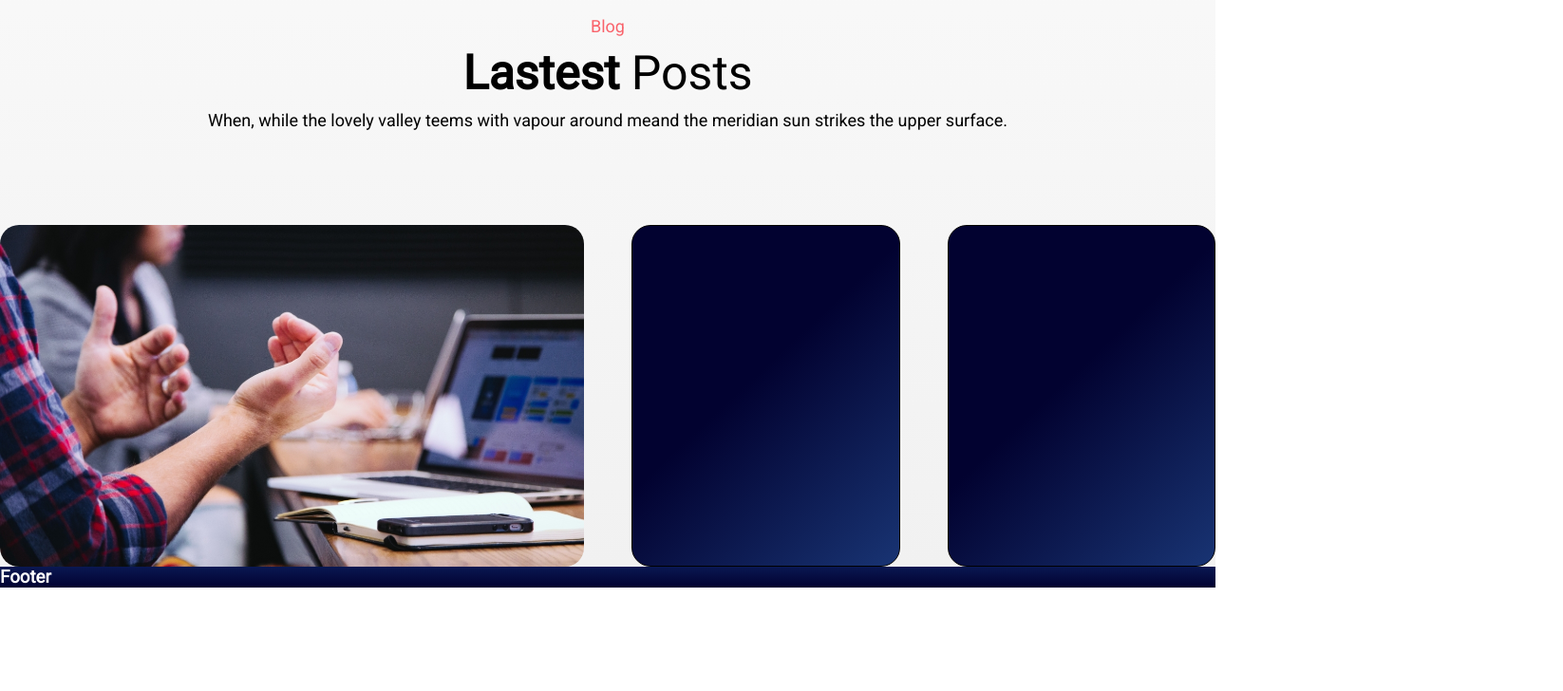
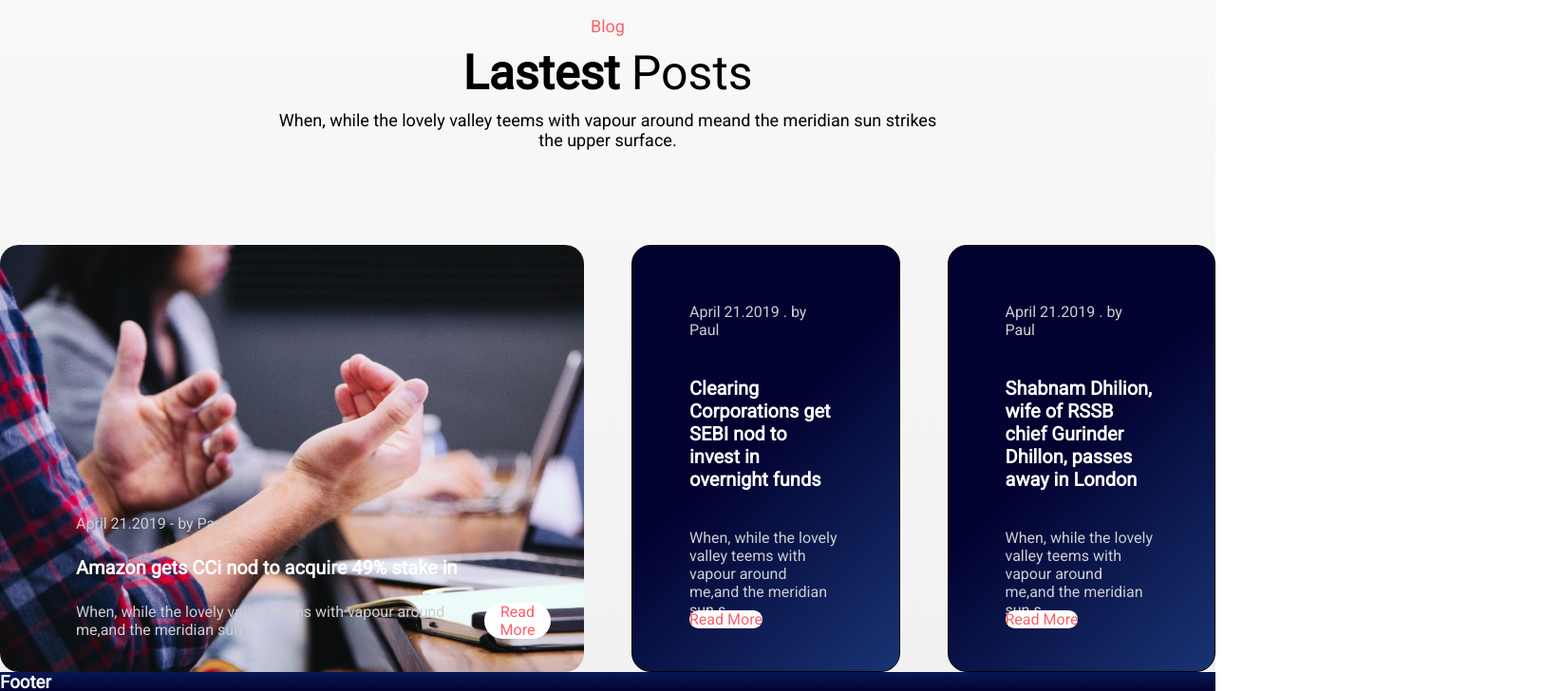
Before and after one commit to Alaikum/proj-html-vuejs, a Vue app: page / in a window 1280 px wide. Shown: the part 4640-5368 px from the top of the page at 95% size, 1646 px wide, since content can reach past the window. Before the commit the page ends 5259 px from the top, so only its background shows below. Built offline with nearby package versions, Linux system fonts and the light colour scheme.

Commit message:
button MainLastest

```diff
--- a/src/components/MainLastestPost.vue
+++ b/src/components/MainLastestPost.vue
@@ -8,9 +8,28 @@
           strikes the upper surface.</p>
       </div>
       <div class="lastest__img">
-        <div class="big__img"></div>
-        <div class="small__img"></div>
-        <div class="small__img"></div>
+        <div class="big__img">
+          <p>April 21.2019 - by Paul</p>
+          <h4 class="title__img">Amazon gets CCi nod to acquire 49% stake in</h4>
+          <div class="button__big__img">
+            <p class="text__button">
+              When, while the lovely valley teems with vapour around me,and the meridian sun s ...
+            </p>
+            <p class="white__button"> Read More</p>
+          </div>
+        </div>
+        <div class="small__img">
+          <p>April 21.2019 . by Paul</p>
+          <h4 class="title__img">Clearing Corporations get SEBI nod to invest in overnight funds</h4>
+          <p> When, while the lovely valley teems with vapour around me,and the meridian sun s ...</p>
+          <p class="white__button small__img-button">Read More</p>
+        </div>
+        <div class="small__img">
+          <p>April 21.2019 . by Paul</p>
+          <h4 class="title__img">Shabnam Dhilion, wife of RSSB chief Gurinder Dhillon, passes away in London</h4>
+          <p> When, while the lovely valley teems with vapour around me,and the meridian sun s ...</p>
+          <p class="white__button small__img-button">Read More</p>
+        </div>
       </div>
 
     </div>
@@ -34,6 +53,8 @@ export default {
   .lastest__title {
     text-align: center;
     padding-top: 75px;
+    max-width: 700px;
+    margin: 0 auto;
 
     .purple {
       color: $--purple-color;
@@ -50,14 +71,19 @@ export default {
   }
 
   .lastest__img {
-padding-top: 100px;
+    padding-top: 100px;
     display: grid;
     grid-template-columns: repeat(4, 1fr);
     gap: 50px;
-    height: 460px;
+    height: 550px;
+
+    .title__img {
+      color: $--main-color;
+      font-size: 20px;
+    }
 
 
-    .big__img{
+    .big__img {
 
 
       grid-column: 1 / 3;
@@ -65,13 +91,42 @@ padding-top: 100px;
       background-size: cover;
       background-repeat: no-repeat;
       border-radius: 20px;
+      color: $--grey-color;
+      display: flex;
+      flex-direction: column;
+      justify-content: flex-end;
+      gap: 25px;
+      padding: 0 35px 35px 80px;
+
+
+      .button__big__img {
+        display: flex;
+        justify-content: space-between;
+        align-items: center;
+
+        .text__button {
+          max-width: 430px;
+        }
+      }
 
     }
-    .small__img{
+
+    .small__img {
 
       border: 1px solid black;
       border-radius: 20px;
-      background: linear-gradient(137deg,#020230 45%,#183372 99%);
+      background: linear-gradient(137deg, #020230 45%, #183372 99%);
+      color: $--grey-color;
+      display: flex;
+      flex-direction: column;
+      padding: 60px 63px 45px 60px;
+      gap: 40px;
+      position: relative;
+
+      .small__img-button{
+        position: absolute;
+        bottom: 45px;
+      }
 
     }
   }
--- a/src/components/MainOurPrice.vue
+++ b/src/components/MainOurPrice.vue
@@ -58,6 +58,7 @@ height: 800px;
 .post__ourPrice {
   display: grid;
   grid-template-columns: repeat(3, 1fr);
+  gap: 55px;
   text-align: center;
   position: absolute;
 }
--- a/src/style/var.scss
+++ b/src/style/var.scss
@@ -31,10 +31,10 @@
 }
 
 .white__button {
-   background: white;
+    background: white;
     border-radius: 30px;
     text-align: center;
-    color:  rgb(247, 97, 107);
+    color: rgb(247, 97, 107);
 }
 
 
@@ -43,3 +43,4 @@ $--main-color: #fff;
 $--second-color: #000;
 $--blue-color: #03A7D3A6;
 $--purple-color: #F9636B;
+$--grey-color: #CDCED1;
```
